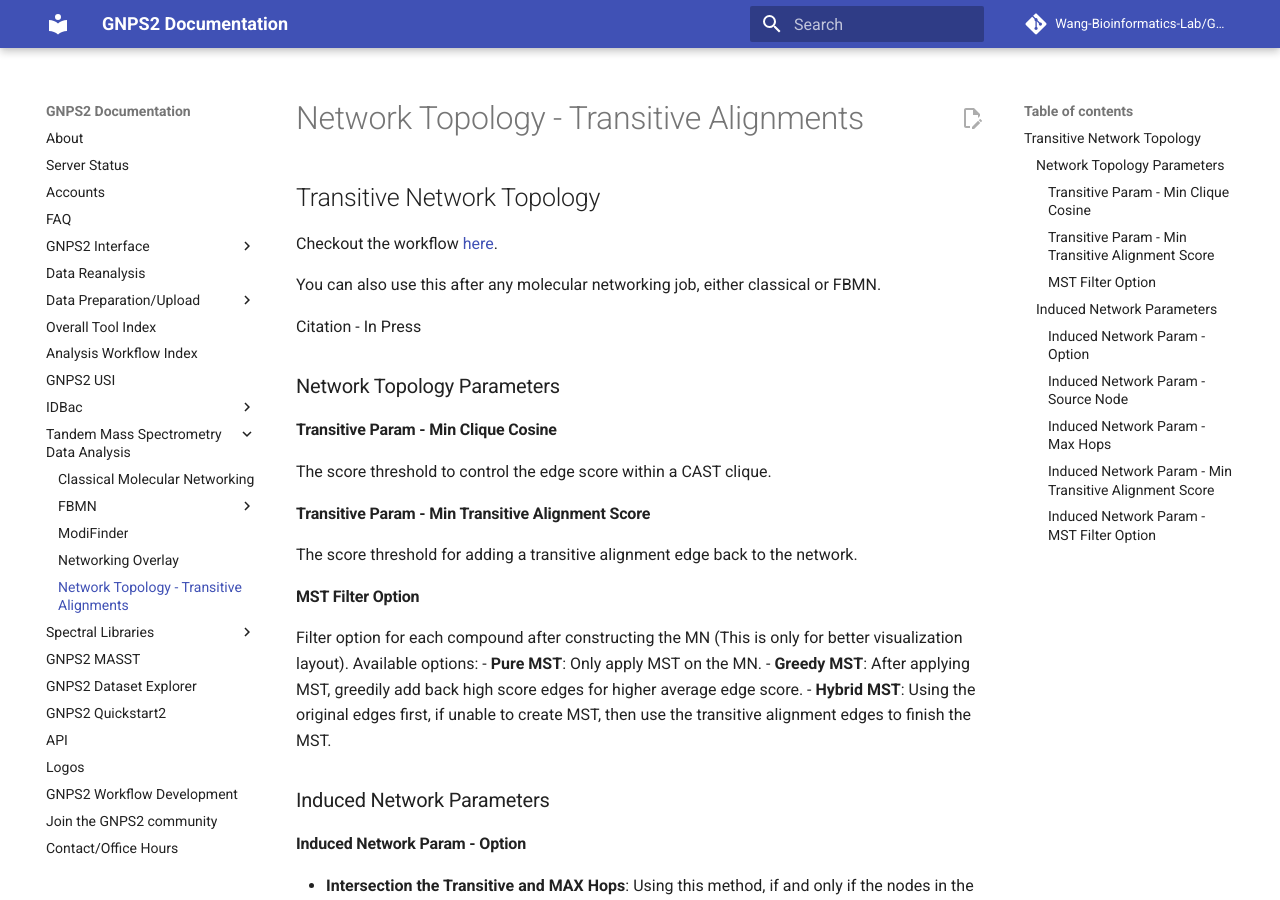
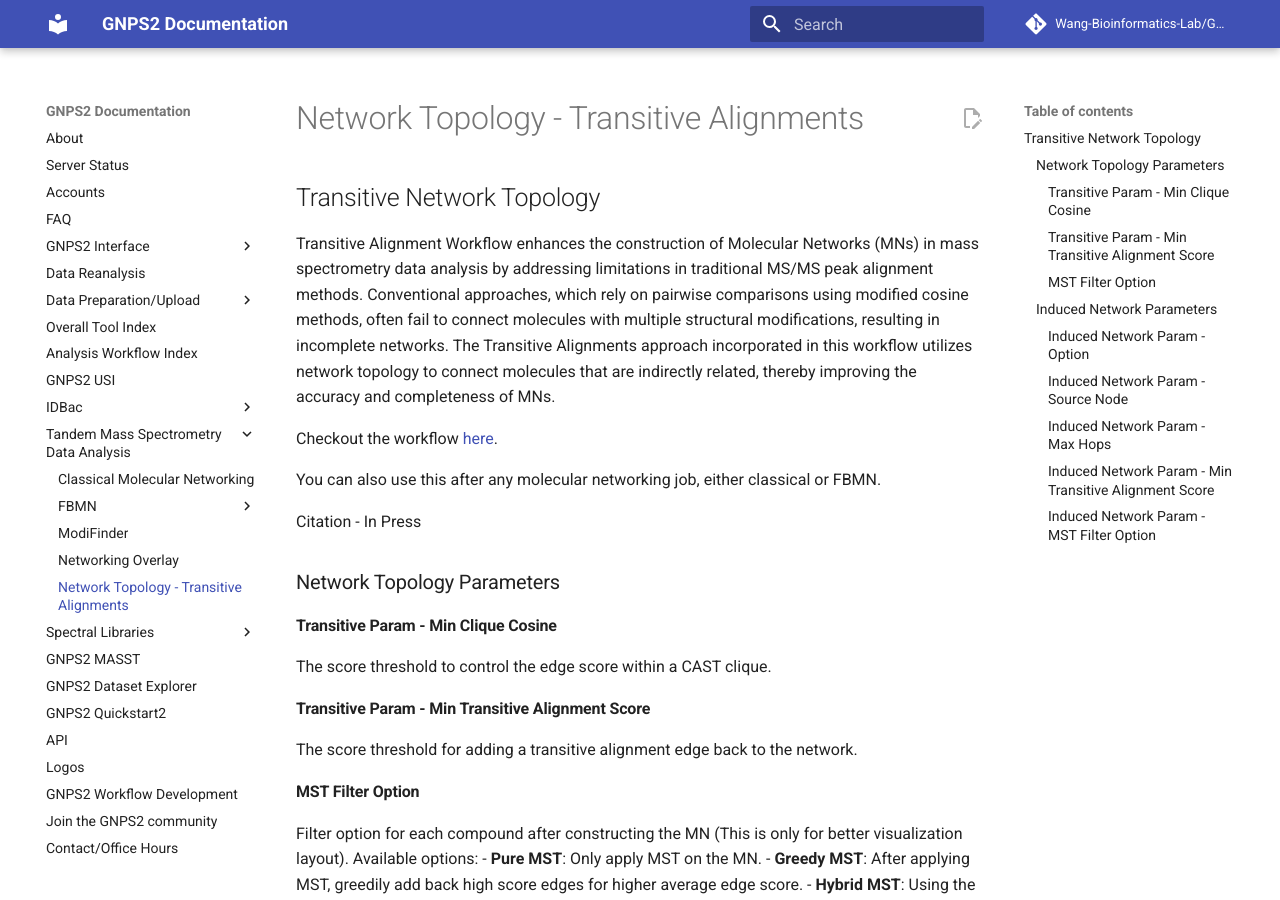
Before and after one commit to Wang-Bioinformatics-Lab/GNPS2_Documentation, an MkDocs documentation site: the page built from docs/transitive.md, in a window 1280 px wide and 900 px high. Built offline with MkDocs 1.6.1 and Material for MkDocs 9.7.7, drawn with Linux system fonts in a browser that asks for light colours; comment, search, counter and statistics services are not loaded.

Commit message:
Update transitive.md (#23)
Add a brief workflow introduction

```diff
--- a/docs/transitive.md
+++ b/docs/transitive.md
@@ -1,4 +1,6 @@
 ## Transitive Network Topology
+
+Transitive Alignment Workflow enhances the construction of Molecular Networks (MNs) in mass spectrometry data analysis by addressing limitations in traditional MS/MS peak alignment methods. Conventional approaches, which rely on pairwise comparisons using modified cosine methods, often fail to connect molecules with multiple structural modifications, resulting in incomplete networks. The Transitive Alignments approach incorporated in this workflow utilizes network topology to connect molecules that are indirectly related, thereby improving the accuracy and completeness of MNs.
 
 Checkout the workflow [here](https://gnps2.org/workflowinput?workflowname=Transitive_alignment_workflow).
 
```
